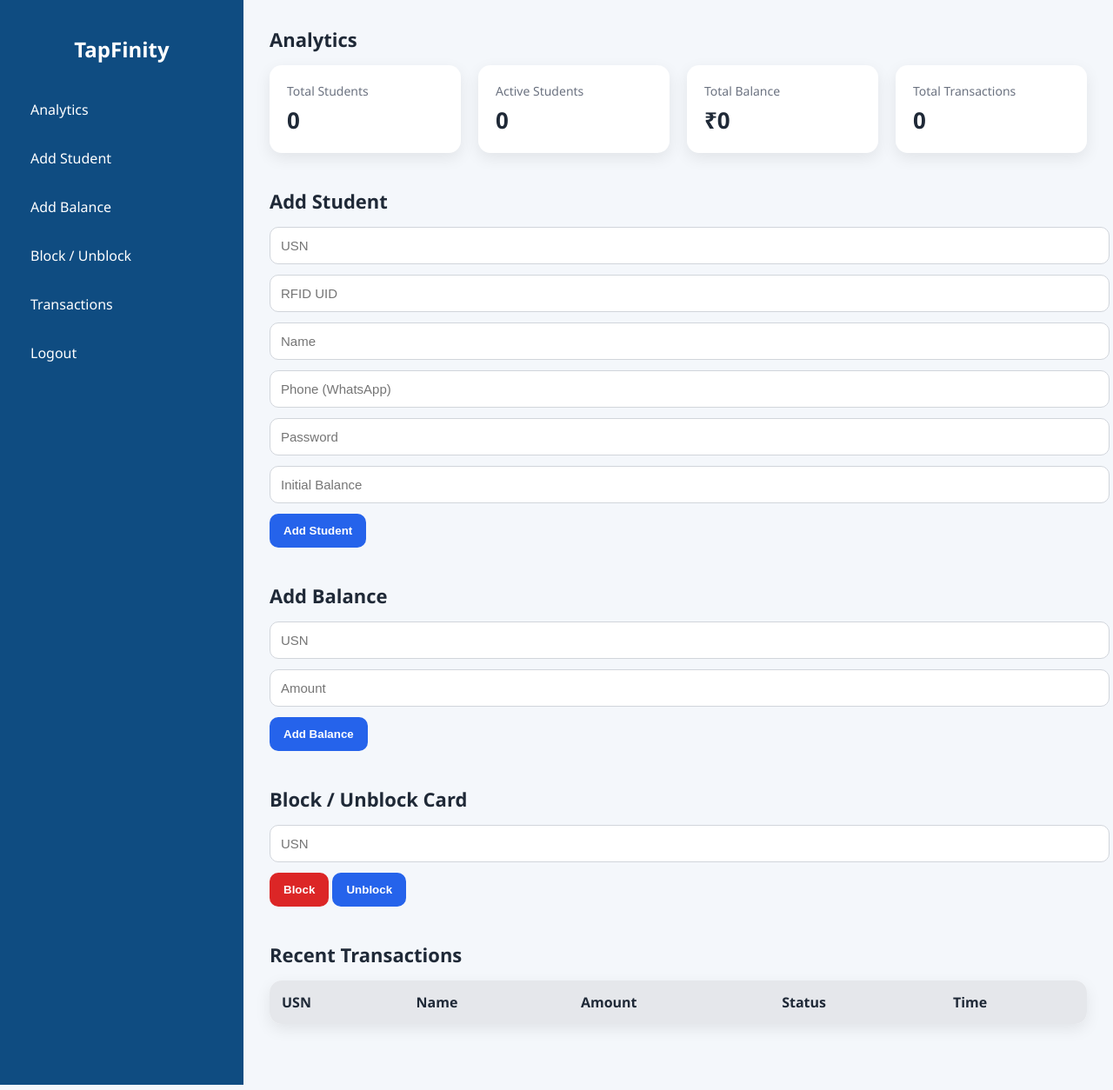
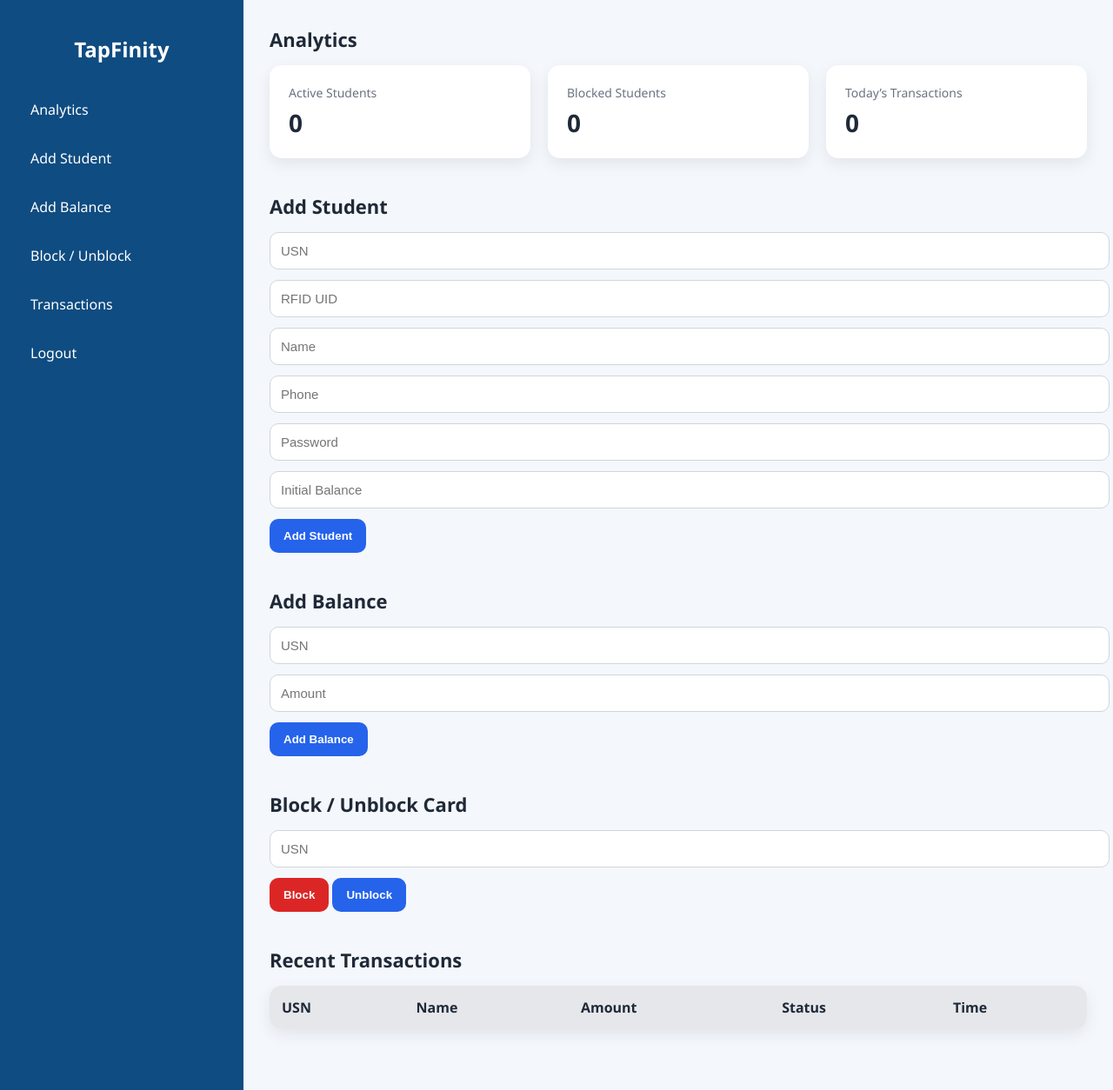
Before and after one commit to preetz-6/tapfinity-backed, a Flask app: page /admin in a window 1280 px wide. Shown: the whole page at 87% size. Run offline with Flask 3, Linux system fonts and the light colour scheme; lists and menus that the app fills with data are empty; some libraries are stand-ins or nearby versions.

Commit message:
Refactor CSS and update HTML structure

```diff
--- a/templates/admin.html
+++ b/templates/admin.html
@@ -12,12 +12,9 @@
             color: #1f2937;
         }
 
-        .layout {
-            display: flex;
-            min-height: 100vh;
-        }
+        .layout { display: flex; min-height: 100vh; }
 
-        /* ---------------- SIDEBAR ---------------- */
+        /* -------- SIDEBAR -------- */
         .sidebar {
             width: 240px;
             background: #0f4c81;
@@ -41,15 +38,10 @@
             background: rgba(255,255,255,0.15);
         }
 
-        /* ---------------- MAIN ---------------- */
-        .main {
-            flex: 1;
-            padding: 30px;
-        }
+        /* -------- MAIN -------- */
+        .main { flex: 1; padding: 30px; }
 
-        .section {
-            margin-bottom: 40px;
-        }
+        .section { margin-bottom: 40px; }
 
         .section-title {
             font-size: 22px;
@@ -57,33 +49,24 @@
             margin-bottom: 15px;
         }
 
-        /* ---------------- METRICS ---------------- */
+        /* -------- METRICS -------- */
         .metrics {
             display: grid;
-            grid-template-columns: repeat(4, 1fr);
+            grid-template-columns: repeat(3, 1fr);
             gap: 20px;
-            margin-bottom: 40px;
         }
 
         .card {
             background: white;
-            padding: 20px;
+            padding: 22px;
             border-radius: 14px;
             box-shadow: 0 6px 18px rgba(0,0,0,0.08);
         }
 
-        .card-title {
-            font-size: 14px;
-            color: #6b7280;
-        }
+        .card-title { font-size: 14px; color: #6b7280; }
+        .card-value { font-size: 28px; font-weight: 700; margin-top: 6px; }
 
-        .card-value {
-            font-size: 26px;
-            font-weight: 700;
-            margin-top: 6px;
-        }
-
-        /* ---------------- FORMS ---------------- */
+        /* -------- FORMS -------- */
         input {
             width: 100%;
             padding: 12px;
@@ -103,11 +86,18 @@
             font-weight: 600;
         }
 
-        button.danger {
-            background: #dc2626;
+        button.danger { background: #dc2626; }
+
+        .feedback {
+            margin-top: 10px;
+            font-size: 14px;
+            font-weight: 500;
         }
 
-        /* ---------------- TABLE ---------------- */
+        .success { color: #059669; }
+        .error { color: #dc2626; }
+
+        /* -------- TABLE -------- */
         table {
             width: 100%;
             border-collapse: collapse;
@@ -117,15 +107,8 @@
             box-shadow: 0 6px 18px rgba(0,0,0,0.08);
         }
 
-        th, td {
-            padding: 14px;
-            text-align: left;
-        }
-
-        th {
-            background: #e5e7eb;
-            font-weight: 600;
-        }
+        th, td { padding: 14px; text-align: left; }
+        th { background: #e5e7eb; }
 
         tr:not(:last-child) {
             border-bottom: 1px solid #e5e7eb;
@@ -164,20 +147,16 @@
             <div class="section-title">Analytics</div>
             <div class="metrics">
                 <div class="card">
-                    <div class="card-title">Total Students</div>
-                    <div class="card-value" id="m_students">0</div>
-                </div>
-                <div class="card">
                     <div class="card-title">Active Students</div>
                     <div class="card-value" id="m_active">0</div>
                 </div>
                 <div class="card">
-                    <div class="card-title">Total Balance</div>
-                    <div class="card-value" id="m_balance">₹0</div>
+                    <div class="card-title">Blocked Students</div>
+                    <div class="card-value" id="m_blocked">0</div>
                 </div>
                 <div class="card">
-                    <div class="card-title">Total Transactions</div>
-                    <div class="card-value" id="m_tx">0</div>
+                    <div class="card-title">Today’s Transactions</div>
+                    <div class="card-value" id="m_today_tx">0</div>
                 </div>
             </div>
         </div>
@@ -188,10 +167,11 @@
             <input id="s_usn" placeholder="USN">
             <input id="s_uid" placeholder="RFID UID">
             <input id="s_name" placeholder="Name">
-            <input id="s_phone" placeholder="Phone (WhatsApp)">
+            <input id="s_phone" placeholder="Phone">
             <input id="s_pass" placeholder="Password">
             <input id="s_bal" type="number" placeholder="Initial Balance">
             <button onclick="addStudent()">Add Student</button>
+            <div id="student_msg" class="feedback"></div>
         </div>
 
         <!-- ADD BALANCE -->
@@ -200,6 +180,7 @@
             <input id="b_usn" placeholder="USN">
             <input id="b_amt" type="number" placeholder="Amount">
             <button onclick="addBalance()">Add Balance</button>
+            <div id="balance_msg" class="feedback"></div>
         </div>
 
         <!-- BLOCK -->
@@ -208,6 +189,7 @@
             <input id="blk_usn" placeholder="USN">
             <button class="danger" onclick="block()">Block</button>
             <button onclick="unblock()">Unblock</button>
+            <div id="block_msg" class="feedback"></div>
         </div>
 
         <!-- TRANSACTIONS -->
@@ -241,7 +223,7 @@ function logout() {
     window.location.href = "/admin_login";
 }
 
-/* ---------------- ADD STUDENT ---------------- */
+/* -------- ADD STUDENT -------- */
 function addStudent() {
     fetch(BASE + "/api/add_student", {
         method: "POST",
@@ -254,65 +236,76 @@ function addStudent() {
             password: s_pass.value,
             balance: Number(s_bal.value)
         })
-    }).then(r => r.json()).then(d => {
-        alert(d.status === "success" ? "Student added" : d.message);
-        location.reload();
+    }).then(r=>r.json()).then(d=>{
+        student_msg.textContent =
+            d.status === "success" ? "✅ Student added successfully" : d.message;
+        student_msg.className = "feedback " + (d.status==="success"?"success":"error");
     });
 }
 
-/* ---------------- ADD BALANCE ---------------- */
+/* -------- ADD BALANCE -------- */
 function addBalance() {
     fetch(BASE + "/api/add_balance", {
-        method: "POST",
-        headers: {"Content-Type":"application/json"},
-        body: JSON.stringify({
-            usn: b_usn.value,
-            amount: Number(b_amt.value)
-        })
-    }).then(()=>location.reload());
+        method:"POST",
+        headers:{"Content-Type":"application/json"},
+        body:JSON.stringify({ usn:b_usn.value, amount:Number(b_amt.value) })
+    }).then(()=>{
+        balance_msg.textContent = "✅ Balance added successfully";
+        balance_msg.className = "feedback success";
+    });
 }
 
-/* ---------------- BLOCK / UNBLOCK ---------------- */
+/* -------- BLOCK / UNBLOCK -------- */
 function block() {
     fetch(BASE + "/api/block_card", {
         method:"POST",
         headers:{"Content-Type":"application/json"},
-        body:JSON.stringify({usn: blk_usn.value})
-    }).then(()=>location.reload());
+        body:JSON.stringify({usn:blk_usn.value})
+    }).then(()=>{
+        block_msg.textContent = "🚫 Card blocked";
+        block_msg.className = "feedback error";
+    });
 }
 
 function unblock() {
     fetch(BASE + "/api/unblock_card", {
         method:"POST",
         headers:{"Content-Type":"application/json"},
-        body:JSON.stringify({usn: blk_usn.value})
-    }).then(()=>location.reload());
+        body:JSON.stringify({usn:blk_usn.value})
+    }).then(()=>{
+        block_msg.textContent = "✅ Card unblocked";
+        block_msg.className = "feedback success";
+    });
 }
 
-/* ---------------- LOAD ANALYTICS ---------------- */
+/* -------- ANALYTICS -------- */
 fetch(BASE + "/api/admin/analytics")
 .then(r=>r.json())
 .then(d=>{
-    const a = d.analytics;
-    m_students.textContent = a.total_students;
-    m_active.textContent = a.active_students;
-    m_balance.textContent = "₹" + a.total_balance;
-    m_tx.textContent = a.total_transactions;
+    m_blocked.textContent = d.blocked_students;
+    m_active.textContent = d.total_students - d.blocked_students;
 });
 
-/* ---------------- LOAD TRANSACTIONS ---------------- */
+/* -------- TRANSACTIONS + TODAY COUNT -------- */
 fetch(BASE + "/api/admin/transactions")
 .then(r=>r.json())
 .then(d=>{
-    tx_table.innerHTML = d.transactions.map(t=>`
+    const today = new Date().toISOString().slice(0,10);
+    let todayCount = 0;
+
+    tx_table.innerHTML = d.transactions.map(t=>{
+        if (t.timestamp.startsWith(today)) todayCount++;
+        return `
             <tr>
                 <td>${t.usn}</td>
                 <td>${t.name}</td>
                 <td>₹${t.amount}</td>
                 <td class="${t.status==='success'?'status-success':'status-failed'}">${t.status}</td>
                 <td>${t.timestamp}</td>
-        </tr>
-    `).join("");
+            </tr>`;
+    }).join("");
+
+    m_today_tx.textContent = todayCount;
 });
 </script>
 
```
Lines whose indentation alone changed are shown as unchanged.
